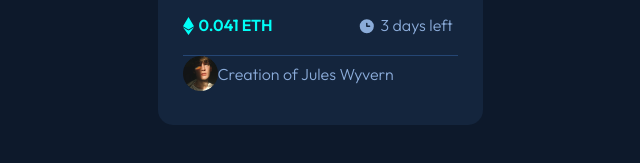
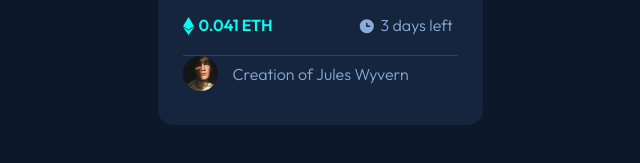
Before and after one commit to SuperSonic57/fem-nft-preview-card-component, a website: page src/index.html in a window 1280 px wide. Shown: the part 545-708 px from the top of the page, 320-960 px from the left. Drawn offline with Linux system fonts and the light colour scheme.

Commit message:
Add gap in creator div

```diff
--- a/src/sass/modules/_component.sass
+++ b/src/sass/modules/_component.sass
@@ -39,5 +39,6 @@
 	.creator
 		display: flex
 		align-items: center
+		gap: 15px
 		img
 			width: 35px
```
Also changed, not shown: src/css/style.css, 1 other file.
